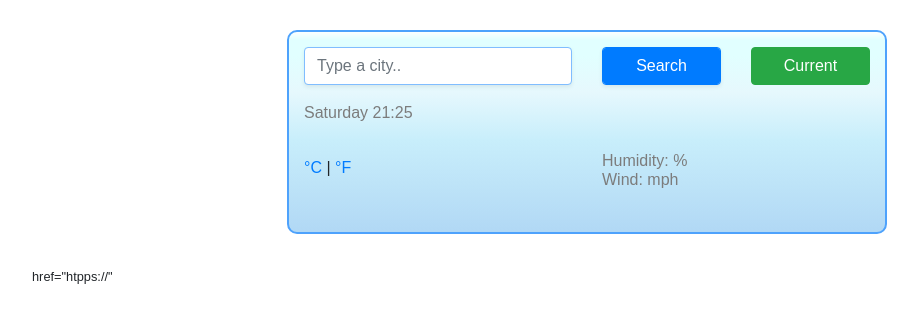
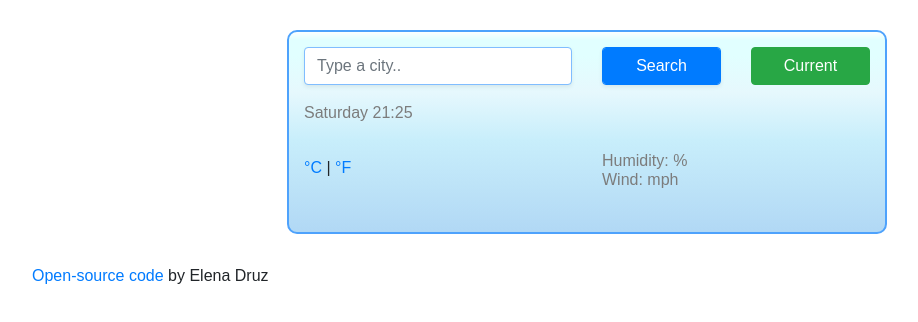
Before and after one commit to elcode7/weather-blue-app, a plain HTML site: page index.html in a window 1280 px wide. Shown: the whole page, without its empty margins (53-971 px from the left). Drawn offline with nearby package versions, Linux system fonts and the light colour scheme; no server answers.

Commit message:
Open-source link added

```diff
--- a/index.html
+++ b/index.html
@@ -72,9 +72,13 @@
       </div>
     </div>
         </div>
-        <small>
-          href="htpps://"
-        </small>
+        <footer>
+          <a href ="https://github.com/elcode7/weather-blue-app"
+          target="_blank">
+        Open-source code
+        </a>
+        by Elena Druz
+        </footer>
       </div>
     </div>
     <script src="index.js"></script>
```
